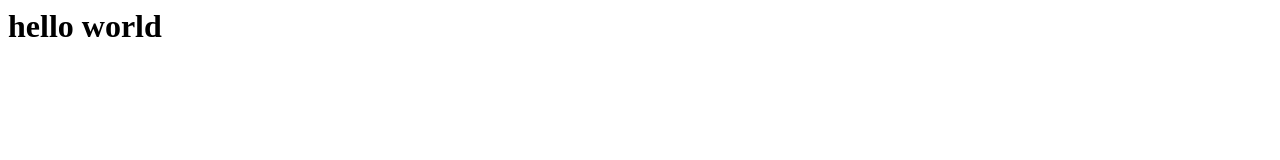
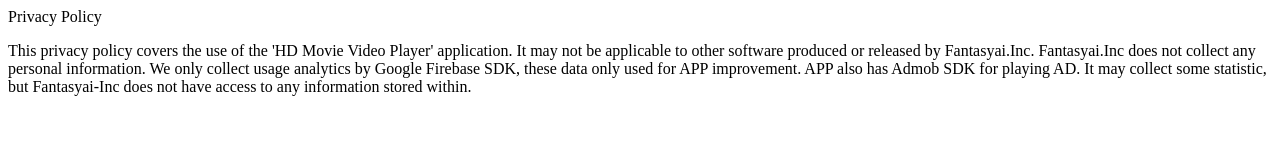
Before and after one commit to fantasyai-inc/fantasyai-inc.github.io, a plain HTML site: page index.html in a window 1280 px wide. Drawn offline with Linux system fonts and the light colour scheme.

Commit message:
Update index.html

```diff
--- a/index.html
+++ b/index.html
@@ -1,8 +1,18 @@
 <html>
   <head>
-    <title>hello</title>
+    Privacy Policy
   </head>
   <body>
-    <h1>hello world</h1>
+    <p>
+      <span>
+        This privacy policy covers the use of the 'HD Movie Video Player' application.
+      </span>
+      <span>
+        It may not be applicable to other software produced or released by Fantasyai.Inc.
+      </span>
+      <span>
+        Fantasyai.Inc does not collect any personal information. We only collect usage analytics by Google Firebase SDK, these data only used for APP improvement. APP also has Admob SDK for playing AD. It may collect some statistic, but Fantasyai-Inc does not have access to any information stored within.
+      </span>
+    </p>
   </body>
 </html>
```
